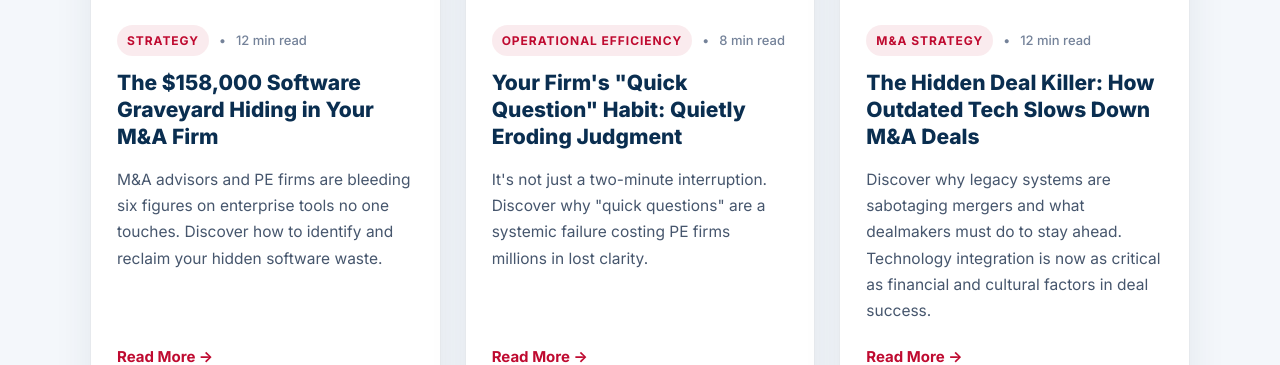
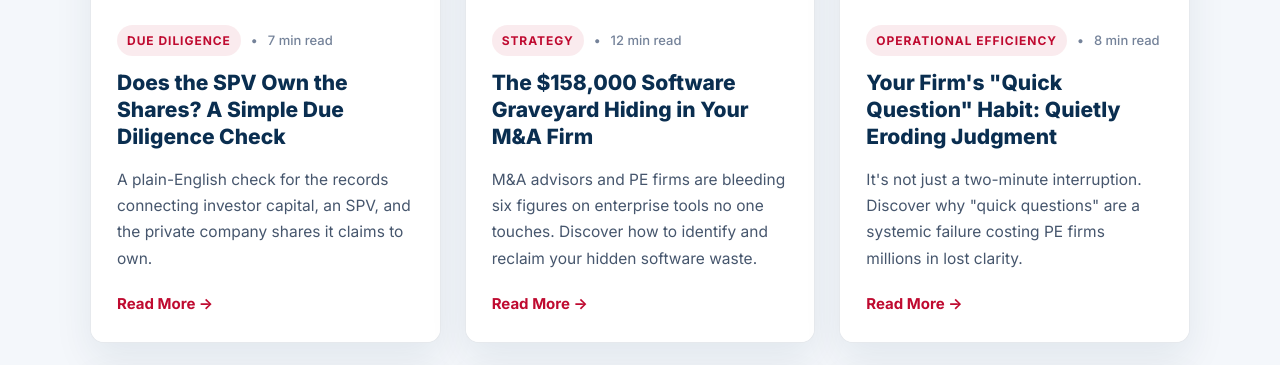
Before and after one commit to carla2z/PEtechpartners, a PHP site: page /blogs.php in a window 1280 px wide. Shown: the part 2129-2494 px from the top of the page. Run offline with PHP 8.4, Linux system fonts and the light colour scheme.

Commit message:
Add SPV article to blog listing

```diff
--- a/blogs.php
+++ b/blogs.php
@@ -526,6 +526,22 @@
 
                 <div class="blog-card">
                     <div class="blog-image">
+                        <img src="attached_assets/spv-paper-trail.png" alt="SPV ownership documents with a broken paper trail" loading="lazy">
+                    </div>
+                    <div class="blog-content">
+                        <div class="blog-meta">
+                            <span class="blog-category">Due Diligence</span>
+                            <span>•</span>
+                            <span>7 min read</span>
+                        </div>
+                        <h3>Does the SPV Own the Shares? A Simple Due Diligence Check</h3>
+                        <p class="blog-excerpt">A plain-English check for the records connecting investor capital, an SPV, and the private company shares it claims to own.</p>
+                        <a href="blog-spv-due-diligence.php" class="read-more">Read More →</a>
+                    </div>
+                </div>
+
+                <div class="blog-card">
+                    <div class="blog-image">
                         <img src="attached_assets/stock_images/inefficient_office_w_84aad69b.jpg" alt="Software Waste" loading="lazy">
                     </div>
                     <div class="blog-content">
```
